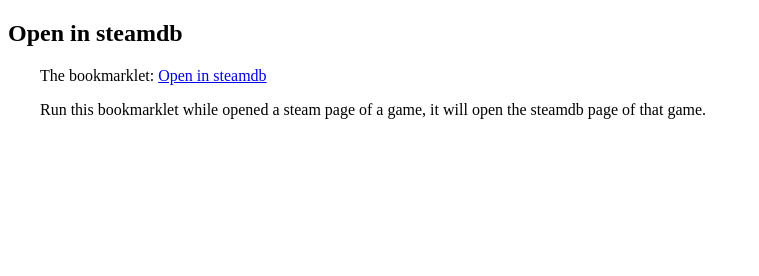
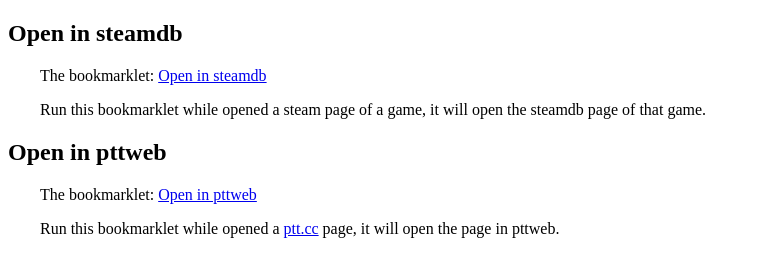
Before and after one commit to pomodorozhong/my-bookmarklet-collection, a plain HTML site: page docs/index.html in a window 1280 px wide. Shown: the whole page, without its empty margins (0-759 px from the left). Drawn offline with Linux system fonts and the light colour scheme.

Commit message:
feat✨(index.html): add pttweb bookmarklet

```diff
--- a/docs/index.html
+++ b/docs/index.html
@@ -22,7 +22,22 @@
             </a>
         </p>
         <p>
-            Run this bookmarklet while opened a steam page of a game, it will open the steamdb page of that game.
+            Run this bookmarklet while opened a steam page of a game, it will
+            open the steamdb page of that game.
+        </p>
+
+        <h2>Open in pttweb</h2>
+        <p>
+            The bookmarklet:
+            <a
+                href='javascript: {let is_ask = location.href.substring(19, 22) == "ask";let sub = null;if (is_ask) {sub = location.href.substring(38);sub = decodeURIComponent(sub);} else {sub = location.href.substring(19);}function get_base_url() {return "https://www.pttweb.cc/";}void window.open(get_base_url() + sub);}'
+            >
+                Open in pttweb
+            </a>
+        </p>
+        <p>
+            Run this bookmarklet while opened a <a href="https://www.ptt.cc/">ptt.cc</a> page, it will
+            open the page in pttweb.
         </p>
     </body>
 </html>
```
